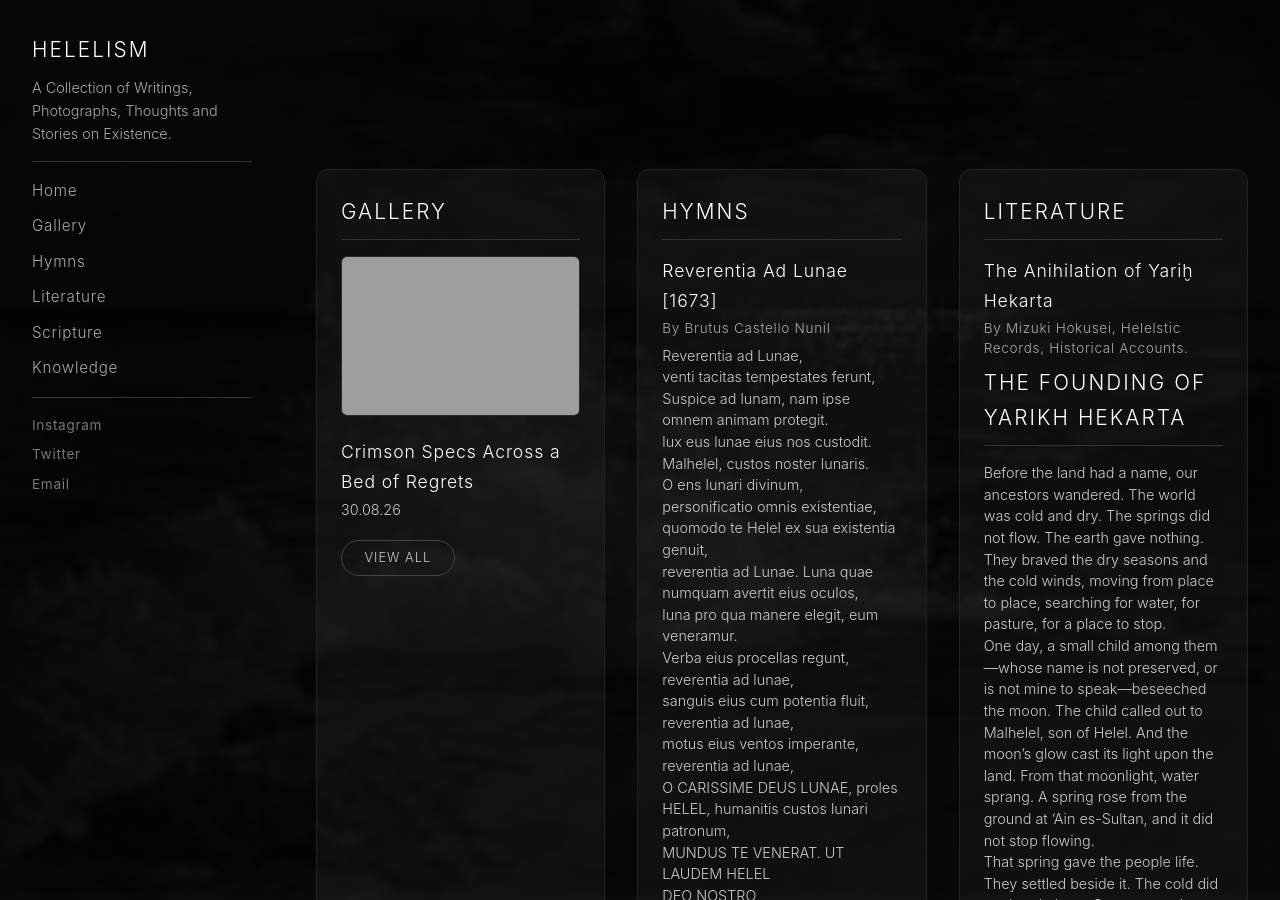
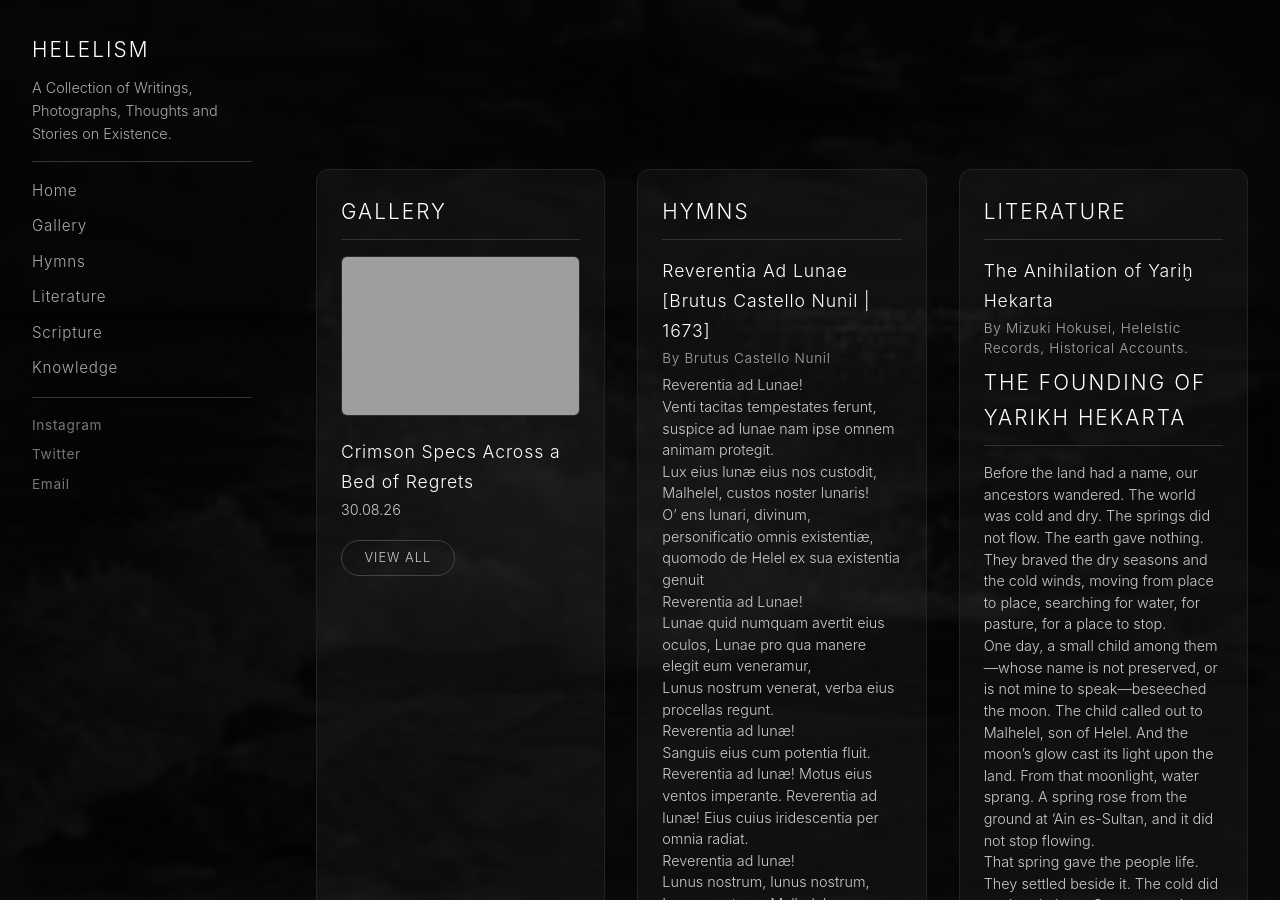
Before and after one commit to Mizuki-5055/Mizuki-5055.github.io, a Jekyll site: the page built from index.html, in a window 1280 px wide and 900 px high, scrolled down 578 px. Built offline with Jekyll 4.4.1, drawn with Linux system fonts in a browser that asks for light colours; some of the changed text lies outside the part shown; grey boxes are pictures that could not be loaded.

Commit message:
Update Hymns “hymns”

```diff
--- a/_data/hymns.yml
+++ b/_data/hymns.yml
@@ -1,46 +1,63 @@
 heading: Hymns
 intro: A collection of sacred hymns from the Lateo speaking Helelstic Diaspora
 items:
-  - title: Reverentia Ad Lunae [1673]
+  - title: Reverentia Ad Lunae [Brutus Castello Nunil | 1673]
     author: Brutus Castello Nunil
     description: |-
-      Reverentia ad Lunae,
+      Reverentia ad Lunae!
 
-      venti tacitas tempestates ferunt,
+      Venti tacitas tempestates ferunt,
+      suspice ad lunae
+       nam ipse omnem animam protegit.
 
-       Suspice ad lunam, nam ipse omnem animam protegit.
 
-      lux eus lunae eius nos custodit.
-      Malhelel, custos noster lunaris.
+       Lux eius lunæ eius nos custodit,
+       Malhelel, custos noster lunaris!
 
-       O ens lunari divinum,
+       O' ens lunari, divinum,
+       personificatio omnis existentiæ,
+      quomodo de Helel
+       ex sua existentia genuit
 
-      personificatio omnis existentiae,
-      quomodo te Helel ex sua existentia genuit,
+       Reverentia ad Lunae!
 
-      reverentia ad Lunae.
-       Luna quae numquam avertit eius oculos,
+      Lunae quid numquam avertit eius oculos,
+      Lunae pro qua manere elegit
+      eum veneramur,
 
-       luna pro qua manere elegit, eum veneramur.
+      Lunus nostrum venerat,
+       verba eius procellas regunt.
 
-       Verba eius procellas regunt,
-       reverentia ad lunae,
+       Reverentia ad lunæ!
 
-      sanguis eius cum potentia fluit,
+      Sanguis eius cum potentia fluit.
 
-       reverentia ad lunae,
+       Reverentia ad lunæ!
+       Motus eius ventos imperante.
+       Reverentia ad lunæ!
+      Eius cuius iridescentia per omnia radiat.
 
-       motus eius ventos imperante,
-       reverentia ad lunae,
+       Reverentia ad lunæ!
 
-       O CARISSIME DEUS LUNAE,
-      proles HELEL,
+      Lunus nostrum, lunus nostrum,
+      Lunus nostrum, Malhelel
+
+      eius de calamitas infinitæ.
+      Reverentia ad lunæ, Malhelel
+      eius de affectus infinite.
+
+      Reverentia! revere
+      Reverentia! revere
+
+       Ad nostrum Lunus, Malhelel
+
+      Ventos! Aquæ, tempestat, omnes voluntate eius reguntur,
+      Khoas/Caos, potestas, ordo, quoque omnes voluntari eius regentur,
+      Vita, mors ipsa existentia, omnia, reverere MALHELEL!
+
+      O' CARISSIMæ deus lunæ, proles Helel
        humanitis custos lunari patronum,
+      mundos te venerat, ut laudem Helel
+      DEO NOSTROM!
 
-       MUNDUS TE VENERAT.
-       UT LAUDEM HELEL
-
-      DEO NOSTRO
-
-      reverentia
-      ad lunae
+       Reverentia! Reverentia!
```
